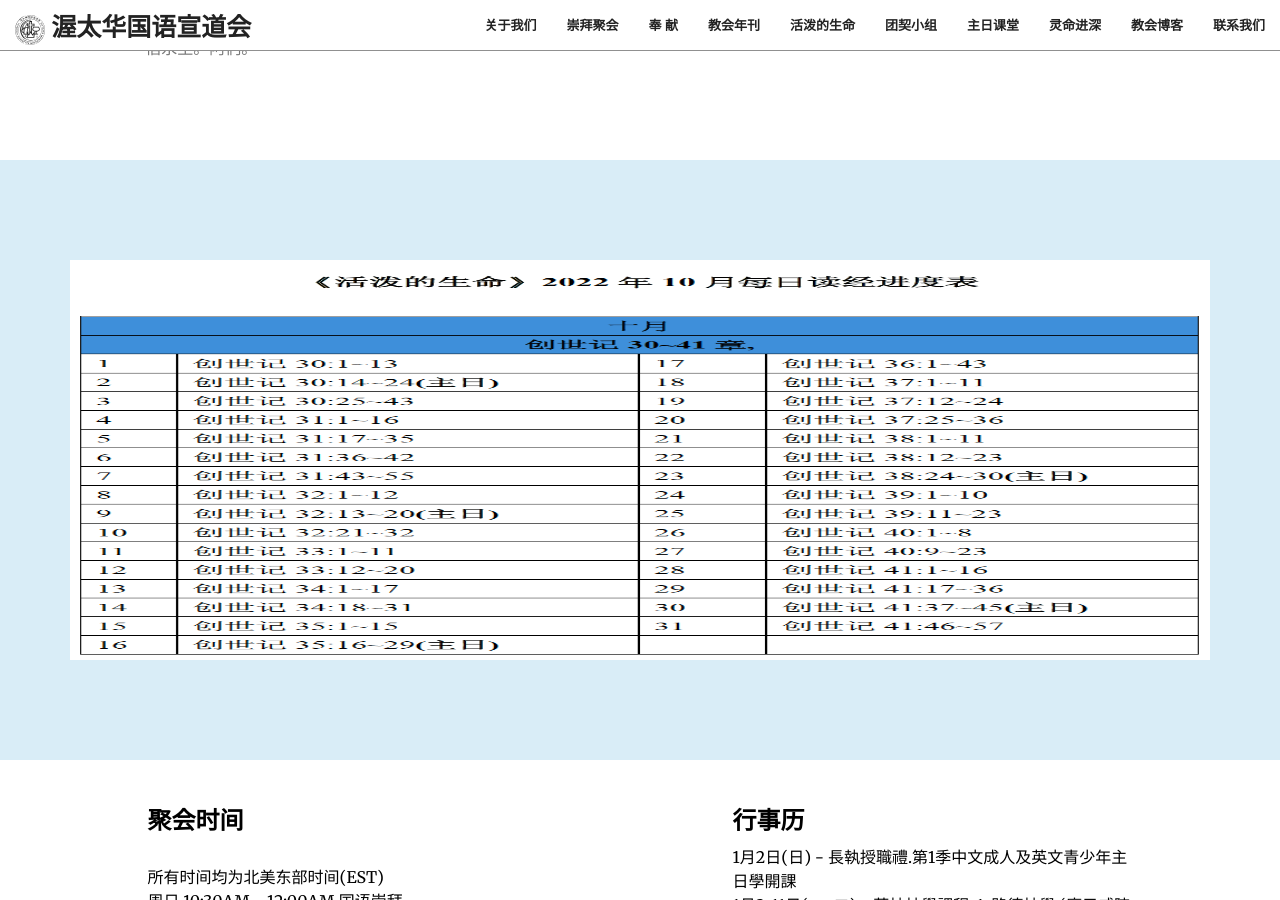
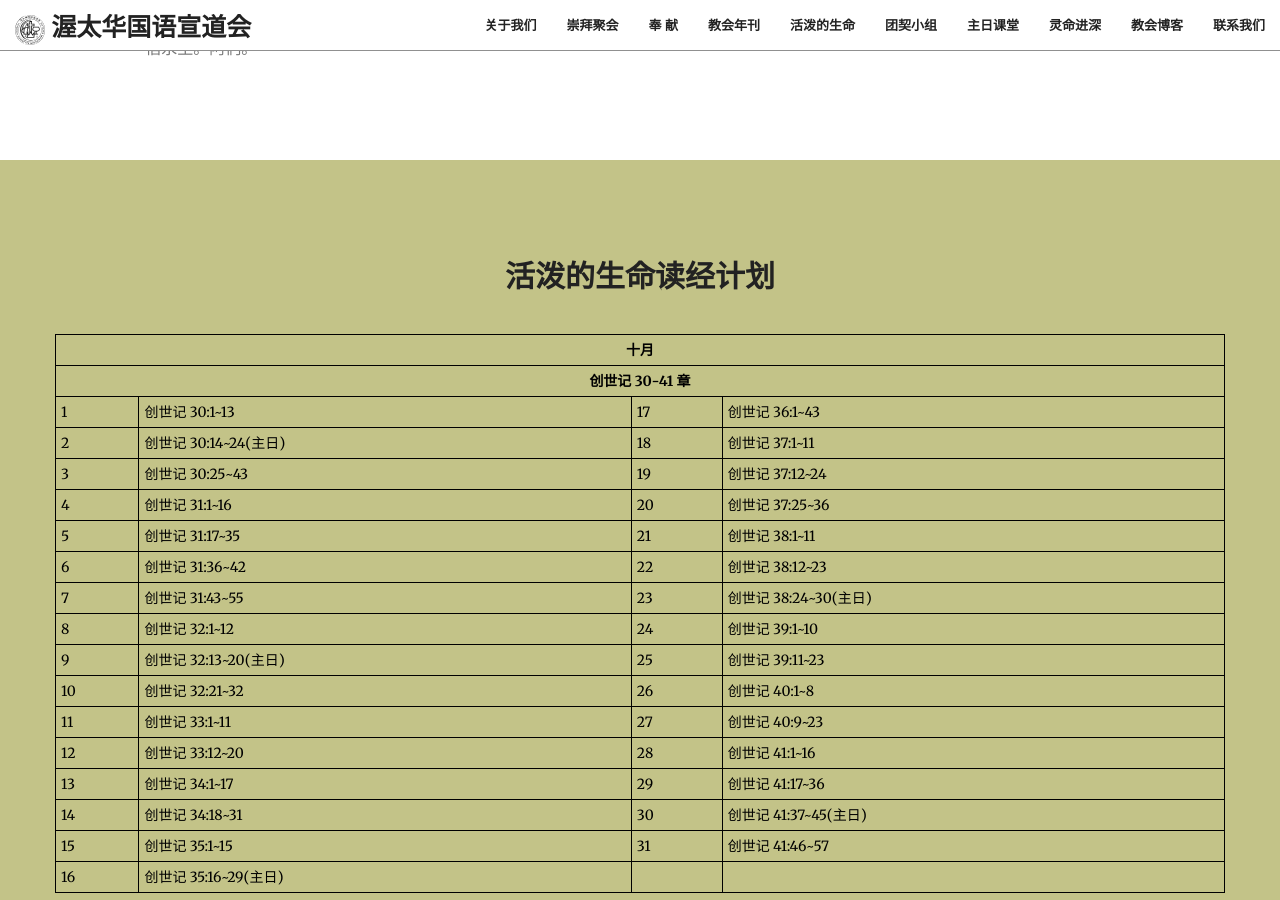
Before and after one commit to JonasYow/ottawaomac, a Jekyll site: the page built from index.html, in a window 1280 px wide and 900 px high, scrolled down 2482 px. Built offline with Jekyll 4.4.1, drawn with Linux system fonts in a browser that asks for light colours; some web fonts are replaced.

Commit message:
Update Oct content

```diff
--- a/_includes/dailylivingwater.html
+++ b/_includes/dailylivingwater.html
@@ -1,5 +1,131 @@
-<section id="livingwater"  class="bg-info">
+<section id="livingwater"  class="bg-primary">
     <div class="container">
-        <img src="img/livinglife.png" style="background-color:snow;" width="100%" height="400"></img>
+        <div class="row">
+            <div class="col-lg-12 text-center">
+                <h2 class="section-heading text-primary"><strong>活泼的生命读经计划</strong></h2>
+                <!--<hr class="primary">-->
+		        <hr style="border-top: 1px solid rgb(195, 195, 136)">
+            </div>
+            <table style="width:100%">
+            <tr>
+                <th colspan="4" class="text-center">十月</th>
+            </tr>
+            <tr>
+                <th colspan="4" class="text-center">创世记 30-41 章</th>
+            </tr>
+
+            <tr>
+                <td>1</td>
+                <td>创世记 30:1~13</td>
+                <td>17</td>
+                <td>创世记 36:1~43</td>
+            </tr>
+
+            <tr>
+                <td>2</td>
+                <td>创世记 30:14~24(主日)</td>
+                <td>18</td>
+                <td>创世记 37:1~11</td>
+            </tr>
+
+            <tr>
+                <td>3</td>
+                <td>创世记 30:25~43</td>
+                <td>19</td>
+                <td>创世记 37:12~24</td>
+            </tr>
+
+            <tr>
+                <td>4</td>
+                <td>创世记 31:1~16</td>
+                <td>20</td>
+                <td>创世记 37:25~36</td>
+            </tr>
+
+            <tr>
+                <td>5</td>
+                <td>创世记 31:17~35</td>
+                <td>21</td>
+                <td>创世记 38:1~11</td>
+            </tr>
+
+            <tr>
+                <td>6</td>
+                <td>创世记 31:36~42</td>
+                <td>22</td>
+                <td>创世记 38:12~23</td>
+            </tr>
+
+            <tr>
+                <td>7</td>
+                <td>创世记 31:43~55</td>
+                <td>23</td>
+                <td>创世记 38:24~30(主日)</td>
+            </tr>
+
+            <tr>
+                <td>8</td>
+                <td>创世记 32:1~12</td>
+                <td>24</td>
+                <td>创世记 39:1~10</td>
+            </tr>
+
+            <tr>
+                <td>9</td>
+                <td>创世记 32:13~20(主日)</td>
+                <td>25</td>
+                <td>创世记 39:11~23</td>
+            </tr>
+
+            <tr>
+                <td>10</td>
+                <td>创世记 32:21~32</td>
+                <td>26</td>
+                <td>创世记 40:1~8</td>
+            </tr>
+
+            <tr>
+                <td>11</td>
+                <td>创世记 33:1~11</td>
+                <td>27</td>
+                <td>创世记 40:9~23</td>
+            </tr>
+
+            <tr>
+                <td>12</td>
+                <td>创世记 33:12~20</td>
+                <td>28</td>
+                <td>创世记 41:1~16</td>
+            </tr>
+
+            <tr>
+                <td>13</td>
+                <td>创世记 34:1~17</td>
+                <td>29</td>
+                <td>创世记 41:17~36</td>
+            </tr>
+
+            <tr>
+                <td>14</td>
+                <td>创世记 34:18~31</td>
+                <td>30</td>
+                <td>创世记 41:37~45(主日)</td>
+            </tr>
+
+            <tr>
+                <td>15</td>
+                <td>创世记 35:1~15</td>
+                <td>31</td>
+                <td>创世记 41:46~57</td>
+            </tr>
+
+            <tr>
+                <td>16</td>
+                <td>创世记 35:16~29(主日)</td>
+                <td></td>
+                <td></td>
+            </tr>
+            </table>
+        </div>
     </div>
 </section>
```
